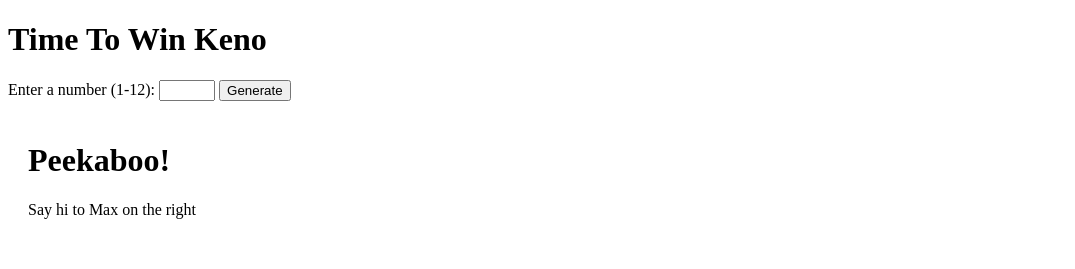
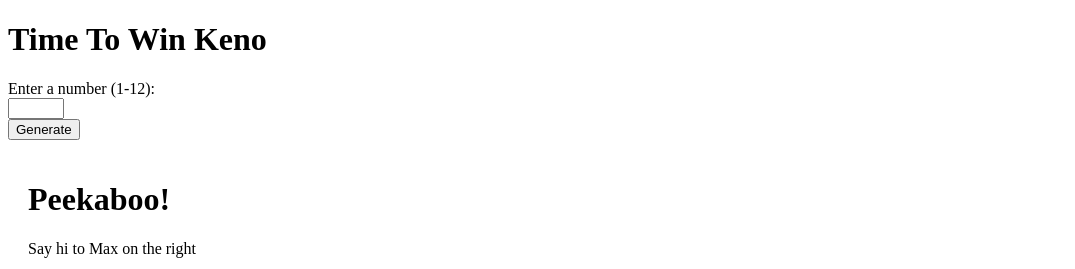
Before and after one commit to Chachi-Guggenheim/lets-win-keno, a plain HTML site: page templates/index.html in a window 1280 px wide. Shown: the top 269 px of the page, 0-1075 px from the left. Drawn offline with Linux system fonts and the light colour scheme.

Commit message:
Update index.html

```diff
--- a/templates/index.html
+++ b/templates/index.html
@@ -8,8 +8,8 @@
 <body>
     <h1>Time To Win Keno</h1>
     <form id="numberForm">
-        <label for="number">Enter a number (1-12):</label>
-        <input type="number" id="number" name="number" min="1" max="12" required>
+        <label for="number">Enter a number (1-12):</label><br>
+        <input type="number" id="number" name="number" min="1" max="12" required><br>
         <button type="submit">Generate</button>
     </form>
     <div id="result"></div>
```
